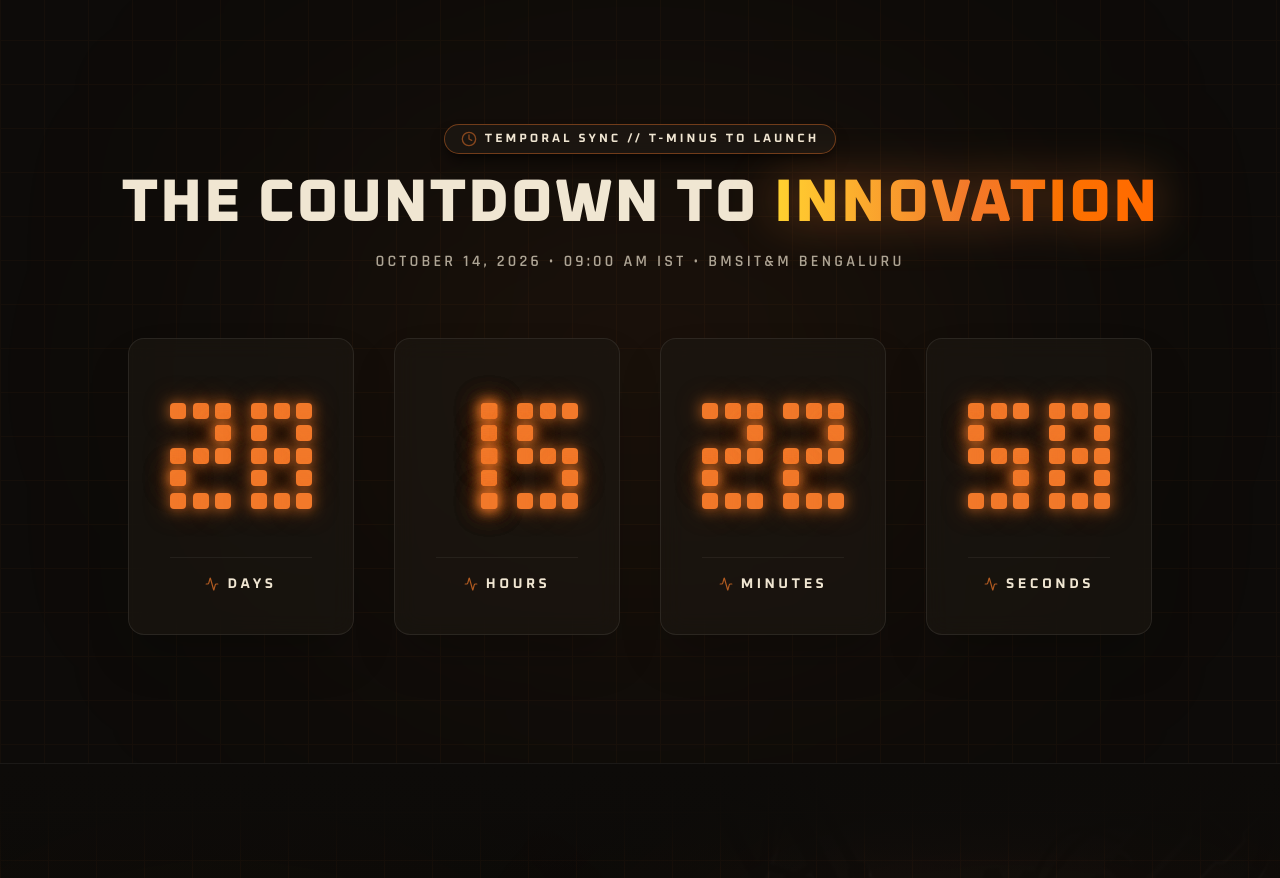
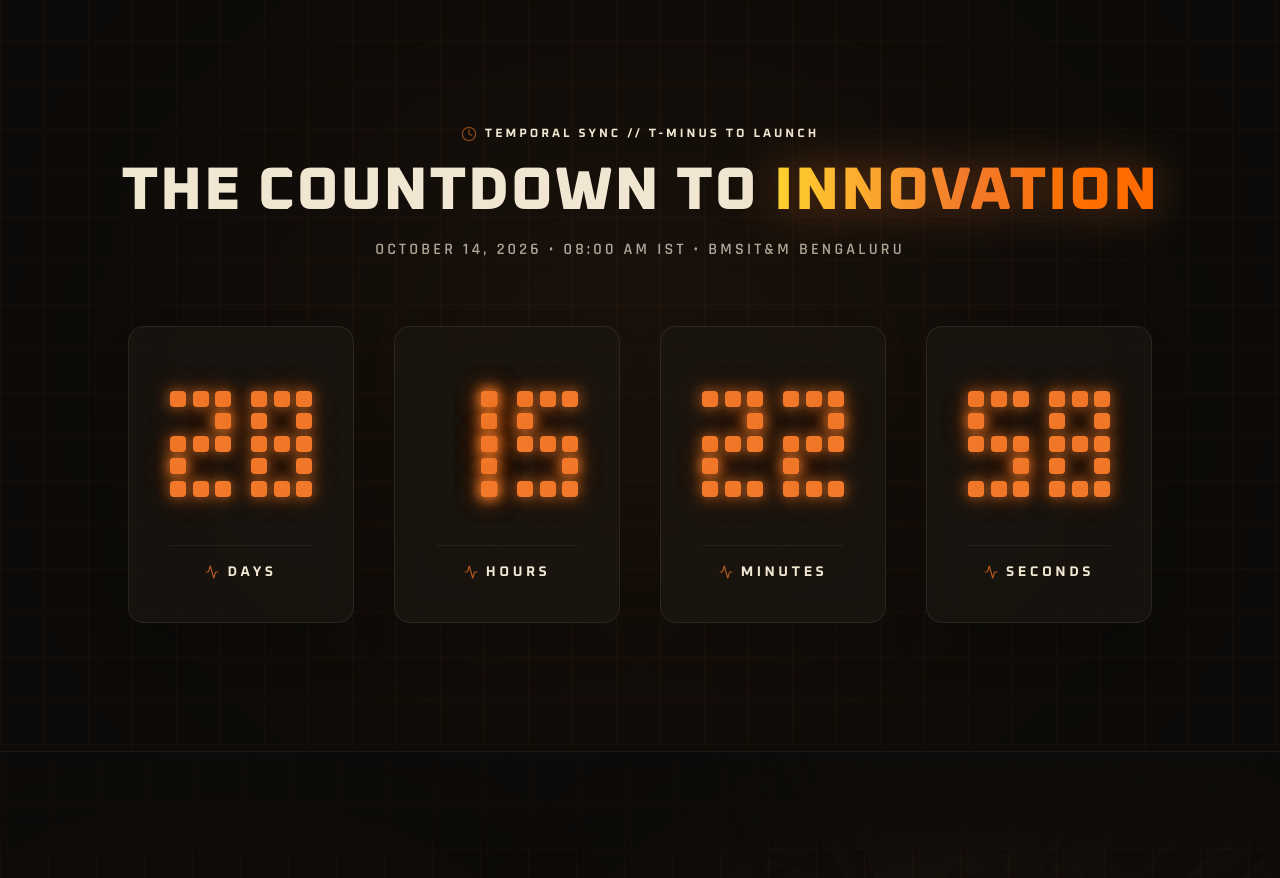
Before and after one commit to Swapnil-Biswas/Ideathon-26, a React (Vite) app: page / in a window 1280 px wide. Shown: the part 880-1758 px from the top of the page. Built offline with nearby package versions, Linux system fonts and the light colour scheme.

Commit message:
removed box around temporal sync badge

```diff
--- a/src/components/home/CountdownSection.jsx
+++ b/src/components/home/CountdownSection.jsx
@@ -171,7 +171,7 @@ export default function CountdownSection() {
           initial={{ opacity: 0, y: 15 }}
           whileInView={{ opacity: 1, y: 0 }}
           viewport={{ once: true }}
-          className="inline-flex items-center gap-2 px-4 py-1.5 rounded-full bg-lab-charcoal/90 border border-lab-orange/40 backdrop-blur-md mb-5 shadow-lg shadow-black/50"
+          className="inline-flex items-center gap-2 mb-5"
         >
           <Clock className="w-4 h-4 text-lab-orange animate-pulse" />
           <span className="font-oxanium text-xs font-bold tracking-[0.25em] text-lab-cream uppercase">
@@ -199,7 +199,7 @@ export default function CountdownSection() {
           transition={{ delay: 0.2 }}
           className="font-rajdhani font-semibold text-xs sm:text-sm md:text-base text-lab-cream/70 tracking-[0.2em] uppercase max-w-xl mx-auto mb-16"
         >
-          OCTOBER 14, 2026 • 09:00 AM IST • BMSIT&amp;M BENGALURU
+          OCTOBER 14, 2026 • 08:00 AM IST • BMSIT&amp;M BENGALURU
         </motion.p>
 
         {/* 4 Cards Grid with Bright Orange Matrix Digits & Sliding Transitions */}
@@ -240,7 +240,7 @@ export default function CountdownSection() {
             initial={{ opacity: 0, scale: 0.9 }}
             whileInView={{ opacity: 1, scale: 1 }}
             viewport={{ once: true }}
-            className="inline-flex items-center gap-3 px-8 py-6 rounded-2xl bg-lab-orange/10 border border-lab-orange/40"
+            className="inline-flex items-center gap-2 mb-5"
           >
             <Flag className="w-8 h-8 text-lab-orange" />
             <span className="font-oxanium text-2xl sm:text-4xl font-black text-lab-orange tracking-wider">
```
